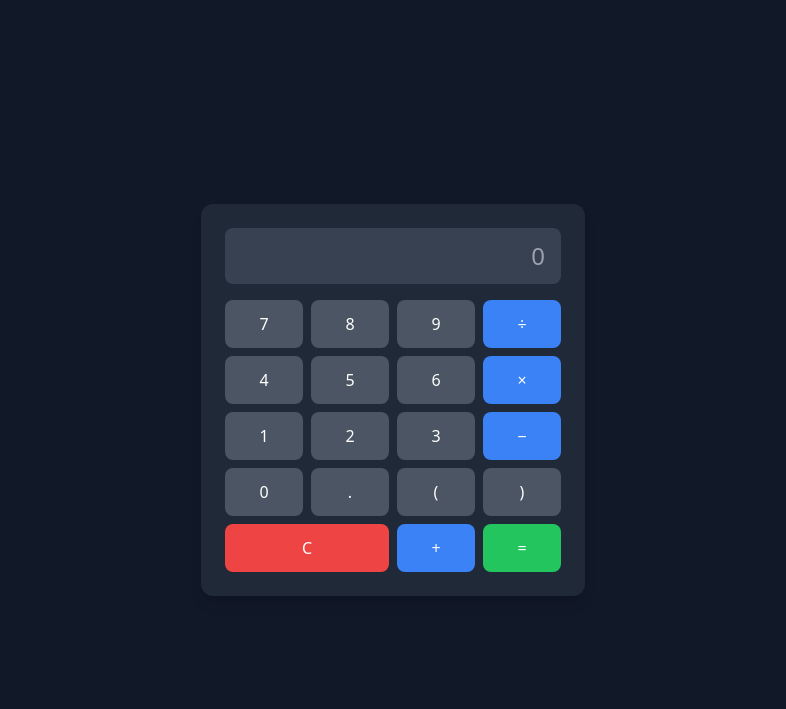
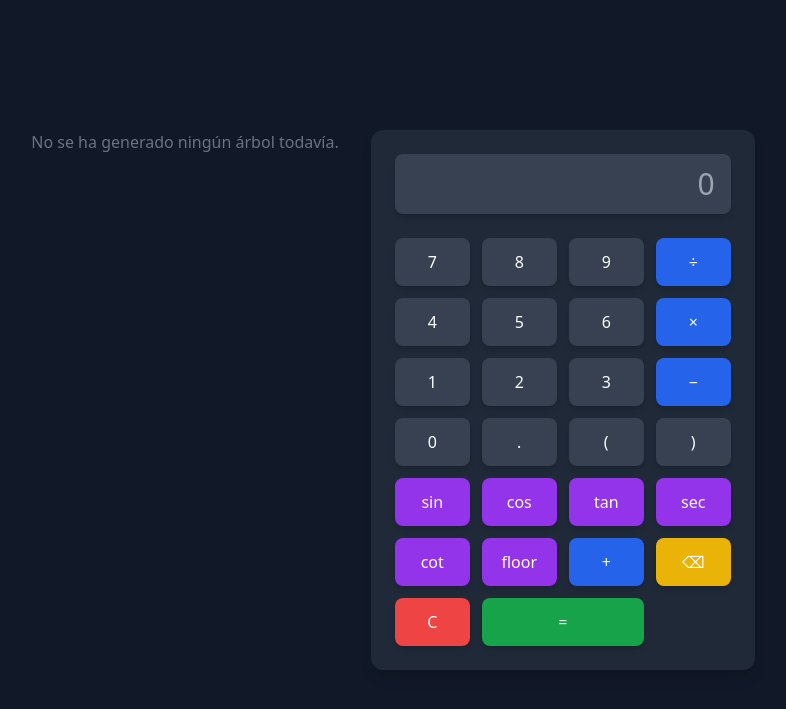
Before and after one commit to Lalo64GG/Calculadora-Automatas, a Flask app: page / in a window 1280 px wide. Shown: the top 709 px of the page, without its empty margins (247-1033 px from the left). Run offline with Flask 3, Linux system fonts and the light colour scheme; some libraries are stand-ins or nearby versions.

Commit message:
Add support for mathematical functions in parser and transformer modules

```diff
--- a/app/__init__.py
+++ b/app/__init__.py
@@ -1,4 +1,4 @@
-from flask import Flask, render_template, request  # Importar 'request' aquí
+from flask import Flask, render_template, request
 from .parser_module import parser
 from .transformer_module import Calculadora
 from .utils import visualizar_arbol
@@ -23,17 +23,15 @@ def create_app():
                 try:
                     # Parsear la expresión
                     tree = parser.parse(expresion)
-                    logger.debug("Árbol:\n%s", tree.pretty())
+                    logger.debug("Árbol generado:\n%s", tree.pretty())
 
-                    # Visualizar el árbol y obtener la ruta de la imagen
+                    # Visualizar el árbol
                     imagen = visualizar_arbol(tree)
                     logger.debug("Imagen generada: %s", imagen)
 
                     # Evaluar la expresión
                     calc = Calculadora()
-                    resultado = calc.transform(tree)
-                    print(imagen)
-
+                    resultado = calc.transform(tree)  # Transformar el árbol en un resultado
                     logger.debug("Resultado: %s", resultado)
                 except Exception as e:
                     logger.error("Error al procesar la expresión: %s", e)
--- a/app/parser_module.py
+++ b/app/parser_module.py
@@ -13,11 +13,15 @@ gramatica = """
 
     ?factor: "(" expr ")"              // Expresión entre paréntesis
            | "-" factor                -> negativo // Negativo explícito
+           | FUNCION "(" expr ")"      -> funcion  // Función matemática
            | NUMBER                    -> numero
+
+    FUNCION: "sin" | "cos" | "tan" | "csc" | "sec" | "cot" | "floor"
 
     %import common.NUMBER
     %import common.WS_INLINE
     %ignore WS_INLINE
 """
 
+
 parser = Lark(gramatica, parser='lalr', debug=False)
--- a/app/templates/index.html
+++ b/app/templates/index.html
@@ -7,12 +7,29 @@
     <script src="https://cdn.tailwindcss.com"></script>
 </head>
 <body class="bg-gray-900 min-h-screen flex items-center justify-center">
+    <div class="flex flex-col lg:flex-row items-start gap-8">
+        <!-- Imagen del árbol -->
+        {% if imagen %}
+        <div class="bg-gray-800 text-white rounded-xl shadow-lg p-6 w">
+            <h2 class="text-lg font-semibold text-center mb-4">Árbol Generado</h2>
+            <div class="bg-gray-700 p-4 rounded-lg shadow">
+                <img src="{{ url_for('static', filename=imagen) }}"
+                     alt="Árbol de Análisis Sintáctico"
+                     class="w-full h-auto rounded">
+            </div>
+        </div>
+        {% else %}
+        <div class="text-gray-500 text-center">
+            <p>No se ha generado ningún árbol todavía.</p>
+        </div>
+        {% endif %}
+
+
+        <!-- Calculadora -->
         <div class="bg-gray-800 text-white rounded-xl shadow-lg w-96 p-6">
             <!-- Pantalla -->
-
-        <!-- Teclado -->
             <form method="POST" action="/">
-            <div class="bg-gray-700 rounded-lg px-4 py-3 mb-4">
+                <div class="bg-gray-700 rounded-lg px-4 py-3 mb-6 shadow-md">
                     <input
                         type="text"
                         name="expresion"
@@ -20,63 +37,57 @@
                         placeholder="0"
                         value="{{ expresion }}"
                         readonly
-                    class="w-full bg-transparent text-right text-2xl text-white focus:outline-none"
+                        class="w-full bg-transparent text-right text-3xl text-white focus:outline-none"
                     >
                 </div>
-            <div class="grid grid-cols-4 gap-2">
+
+                <!-- Teclado -->
+                <div class="grid grid-cols-4 gap-3">
                     <!-- Botones numéricos -->
-                <button type="button" class="bg-gray-600 text-white py-3 rounded-lg hover:bg-gray-500" onclick="insertar('7')">7</button>
-                <button type="button" class="bg-gray-600 text-white py-3 rounded-lg hover:bg-gray-500" onclick="insertar('8')">8</button>
-                <button type="button" class="bg-gray-600 text-white py-3 rounded-lg hover:bg-gray-500" onclick="insertar('9')">9</button>
-                <button type="button" class="bg-blue-500 text-white py-3 rounded-lg hover:bg-blue-400" onclick="insertar('/')">÷</button>
+                    <button type="button" class="bg-gray-700 text-white py-3 rounded-lg hover:bg-gray-600 shadow-md" onclick="insertar('7')">7</button>
+                    <button type="button" class="bg-gray-700 text-white py-3 rounded-lg hover:bg-gray-600 shadow-md" onclick="insertar('8')">8</button>
+                    <button type="button" class="bg-gray-700 text-white py-3 rounded-lg hover:bg-gray-600 shadow-md" onclick="insertar('9')">9</button>
+                    <button type="button" class="bg-blue-600 text-white py-3 rounded-lg hover:bg-blue-500 shadow-md" onclick="insertar('/')">÷</button>
 
-                <button type="button" class="bg-gray-600 text-white py-3 rounded-lg hover:bg-gray-500" onclick="insertar('4')">4</button>
-                <button type="button" class="bg-gray-600 text-white py-3 rounded-lg hover:bg-gray-500" onclick="insertar('5')">5</button>
-                <button type="button" class="bg-gray-600 text-white py-3 rounded-lg hover:bg-gray-500" onclick="insertar('6')">6</button>
-                <button type="button" class="bg-blue-500 text-white py-3 rounded-lg hover:bg-blue-400" onclick="insertar('*')">×</button>
+                    <button type="button" class="bg-gray-700 text-white py-3 rounded-lg hover:bg-gray-600 shadow-md" onclick="insertar('4')">4</button>
+                    <button type="button" class="bg-gray-700 text-white py-3 rounded-lg hover:bg-gray-600 shadow-md" onclick="insertar('5')">5</button>
+                    <button type="button" class="bg-gray-700 text-white py-3 rounded-lg hover:bg-gray-600 shadow-md" onclick="insertar('6')">6</button>
+                    <button type="button" class="bg-blue-600 text-white py-3 rounded-lg hover:bg-blue-500 shadow-md" onclick="insertar('*')">×</button>
 
-                <button type="button" class="bg-gray-600 text-white py-3 rounded-lg hover:bg-gray-500" onclick="insertar('1')">1</button>
-                <button type="button" class="bg-gray-600 text-white py-3 rounded-lg hover:bg-gray-500" onclick="insertar('2')">2</button>
-                <button type="button" class="bg-gray-600 text-white py-3 rounded-lg hover:bg-gray-500" onclick="insertar('3')">3</button>
-                <button type="button" class="bg-blue-500 text-white py-3 rounded-lg hover:bg-blue-400" onclick="insertar('-')">−</button>
+                    <button type="button" class="bg-gray-700 text-white py-3 rounded-lg hover:bg-gray-600 shadow-md" onclick="insertar('1')">1</button>
+                    <button type="button" class="bg-gray-700 text-white py-3 rounded-lg hover:bg-gray-600 shadow-md" onclick="insertar('2')">2</button>
+                    <button type="button" class="bg-gray-700 text-white py-3 rounded-lg hover:bg-gray-600 shadow-md" onclick="insertar('3')">3</button>
+                    <button type="button" class="bg-blue-600 text-white py-3 rounded-lg hover:bg-blue-500 shadow-md" onclick="insertar('-')">−</button>
 
-                <button type="button" class="bg-gray-600 text-white py-3 rounded-lg hover:bg-gray-500" onclick="insertar('0')">0</button>
-                <button type="button" class="bg-gray-600 text-white py-3 rounded-lg hover:bg-gray-500" onclick="insertar('.')">.</button>
-                <button type="button" class="bg-gray-600 text-white py-3 rounded-lg hover:bg-gray-500" onclick="insertar('(')">(</button>
-                <button type="button" class="bg-gray-600 text-white py-3 rounded-lg hover:bg-gray-500" onclick="insertar(')')">)</button>
+                    <button type="button" class="bg-gray-700 text-white py-3 rounded-lg hover:bg-gray-600 shadow-md" onclick="insertar('0')">0</button>
+                    <button type="button" class="bg-gray-700 text-white py-3 rounded-lg hover:bg-gray-600 shadow-md" onclick="insertar('.')">.</button>
+                    <button type="button" class="bg-gray-700 text-white py-3 rounded-lg hover:bg-gray-600 shadow-md" onclick="insertar('(')">(</button>
+                    <button type="button" class="bg-gray-700 text-white py-3 rounded-lg hover:bg-gray-600 shadow-md" onclick="insertar(')')">)</button>
 
-                <button type="button" class="bg-red-500 text-white py-3 rounded-lg hover:bg-red-400 col-span-2" onclick="limpiar()">C</button>
-                <button type="button" class="bg-blue-500 text-white py-3 rounded-lg hover:bg-blue-400" onclick="insertar('+')">+</button>
-                <button type="submit" class="bg-green-500 text-white py-3 rounded-lg hover:bg-green-400">=</button>
+                    <!-- Botones para funciones matemáticas -->
+                    <button type="button" class="bg-purple-600 text-white py-3 rounded-lg hover:bg-purple-500 shadow-md" onclick="insertar('sin(')">sin</button>
+                    <button type="button" class="bg-purple-600 text-white py-3 rounded-lg hover:bg-purple-500 shadow-md" onclick="insertar('cos(')">cos</button>
+                    <button type="button" class="bg-purple-600 text-white py-3 rounded-lg hover:bg-purple-500 shadow-md" onclick="insertar('tan(')">tan</button>
+                    <button type="button" class="bg-purple-600 text-white py-3 rounded-lg hover:bg-purple-500 shadow-md" onclick="insertar('sec(')">sec</button>
+                    <button type="button" class="bg-purple-600 text-white py-3 rounded-lg hover:bg-purple-500 shadow-md" onclick="insertar('cot(')">cot</button>
+                    <button type="button" class="bg-purple-600 text-white py-3 rounded-lg hover:bg-purple-500 shadow-md" onclick="insertar('floor(')">floor</button>
+
+                    <button type="button" class="bg-blue-600 text-white py-3 rounded-lg hover:bg-blue-500 shadow-md" onclick="insertar('+')">+</button>
+
+                    <!-- Borrar último dígito -->
+                    <button type="button" class="bg-yellow-500 text-white py-3 rounded-lg hover:bg-yellow-400 shadow-md" onclick="borrar()">⌫</button>
+                    <button type="button" class="bg-red-500 text-white py-3 rounded-lg hover:bg-red-400 shadow-md" onclick="limpiar()">C</button>
+                    <button type="submit" class="bg-green-600 text-white py-3 rounded-lg hover:bg-green-500 shadow-md col-span-2">=</button>
                 </div>
             </form>
 
             <!-- Resultado -->
-        {% if resultado %}
+            {% if resultado is not none %}
             <div class="mt-6 bg-green-600 text-green-100 p-3 rounded-lg shadow">
                 <strong>Resultado:</strong> {{ resultado }}
             </div>
             {% endif %}
-
-        <!-- Árbol -->
-        {% if imagen %}
-        <div class="mt-6">
-            <h2 class="text-sm font-semibold text-gray-300 mb-2">Árbol Generado:</h2>
-            <div class="bg-gray-700 p-3 rounded-lg shadow-lg">
-                <img src="{{ url_for('static', filename=imagen) }}"
-                     alt="Árbol de Análisis Sintáctico"
-                     class="w-full rounded"
-                >
         </div>
-        </div>
-        {% endif %}
-
-        <!-- Mensaje de error -->
-        {% if resultado == "Error en la expresión. Por favor, verifica la sintaxis." %}
-        <div class="mt-6 bg-red-600 text-red-100 p-3 rounded-lg shadow">
-            {{ resultado }}
-        </div>
-        {% endif %}
     </div>
 
     <script>
@@ -93,6 +104,10 @@
         function limpiar() {
             pantalla.value = '';
         }
+
+        function borrar() {
+            pantalla.value = pantalla.value.slice(0, -1) || '0';
+        }
     </script>
 </body>
 </html>
```
Also changed, not shown: app/transformer_module.py (+18 -0 lines), app/static/images/arbol.png. Lines whose indentation alone changed are shown as unchanged.
